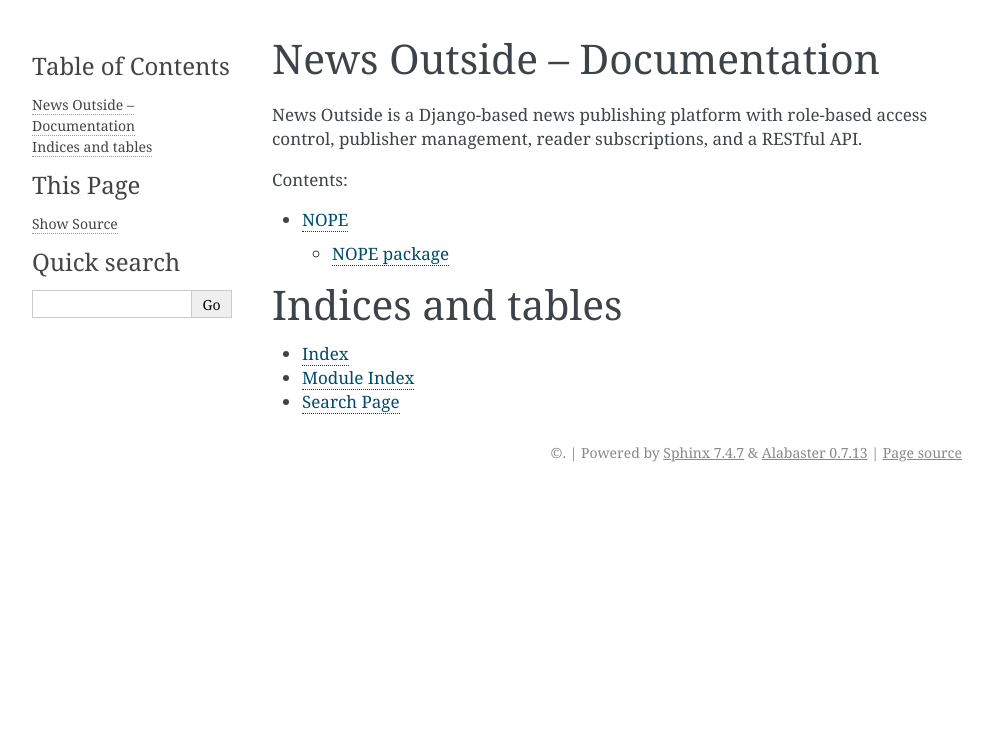
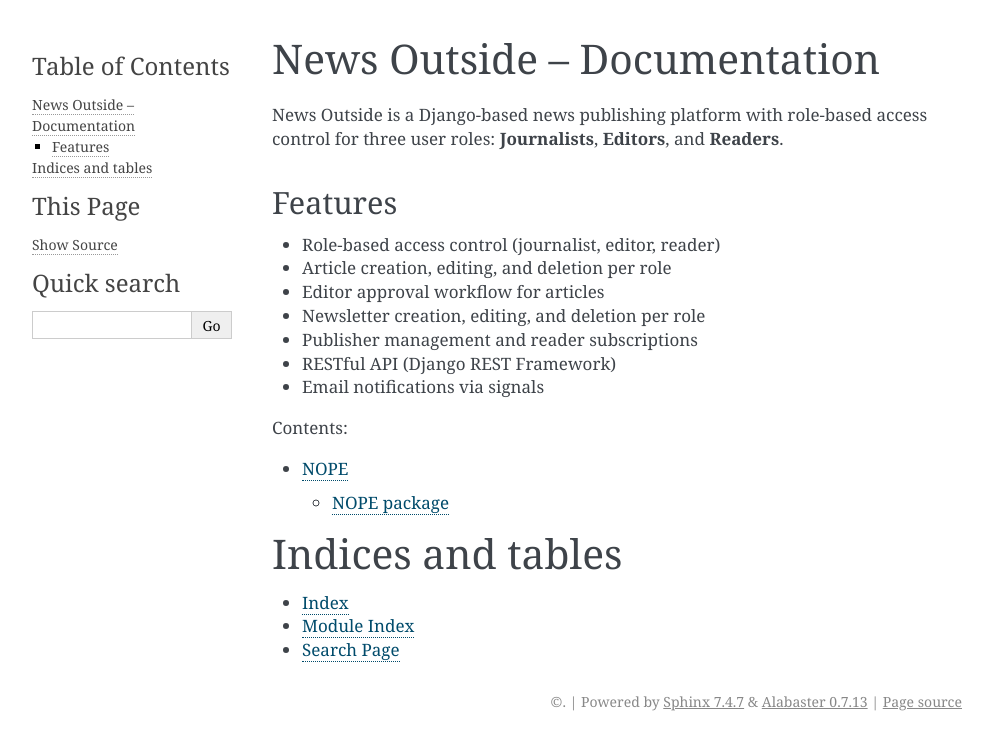
Before and after one commit to ceaganvs/newsoutside-capstone, a Sphinx documentation site: the page built from docs/source/index.rst, in a window 1280 px wide. Shown: the top 750 px of the page, without its empty margins (148-1141 px from the left). Built offline with Sphinx 7.4.7, drawn with Linux system fonts in a browser that asks for light colours.

```diff
--- a/docs/source/conf.py
+++ b/docs/source/conf.py
@@ -13,7 +13,12 @@ release = '1.0'
 extensions = [
     'sphinx.ext.autodoc',
     'sphinx.ext.viewcode',
+    'sphinx.ext.napoleon',
 ]
+
+napoleon_google_docstring = True
+napoleon_numpy_docstring = False
+autodoc_member_order = 'bysource'
 
 templates_path = ['_templates']
 exclude_patterns = ['_build']
--- a/docs/source/index.rst
+++ b/docs/source/index.rst
@@ -2,7 +2,18 @@ News Outside – Documentation
 ============================
 
 News Outside is a Django-based news publishing platform with role-based access
-control, publisher management, reader subscriptions, and a RESTful API.
+control for three user roles: **Journalists**, **Editors**, and **Readers**.
+
+Features
+--------
+
+* Role-based access control (journalist, editor, reader)
+* Article creation, editing, and deletion per role
+* Editor approval workflow for articles
+* Newsletter creation, editing, and deletion per role
+* Publisher management and reader subscriptions
+* RESTful API (Django REST Framework)
+* Email notifications via signals
 
 .. toctree::
    :maxdepth: 2
```
